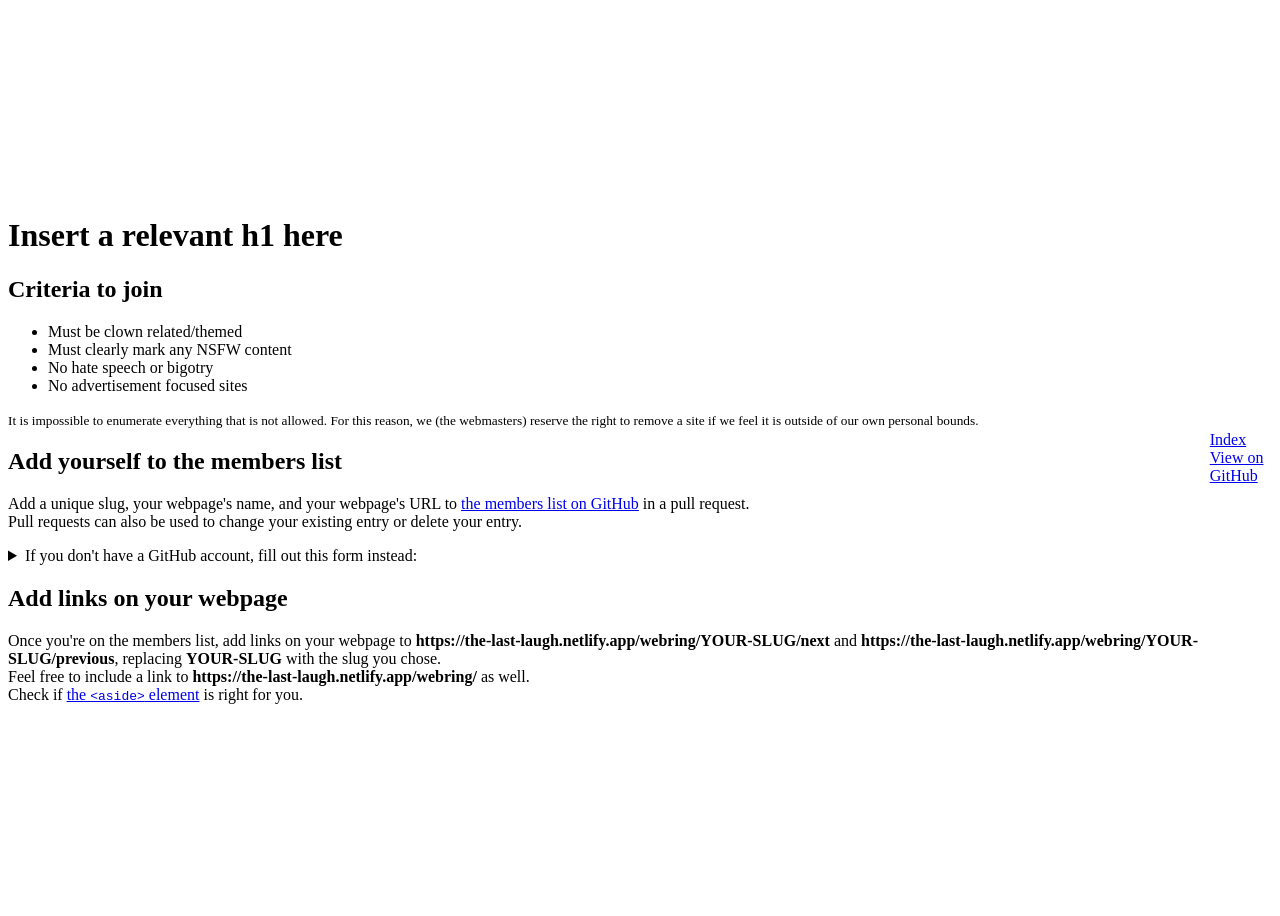
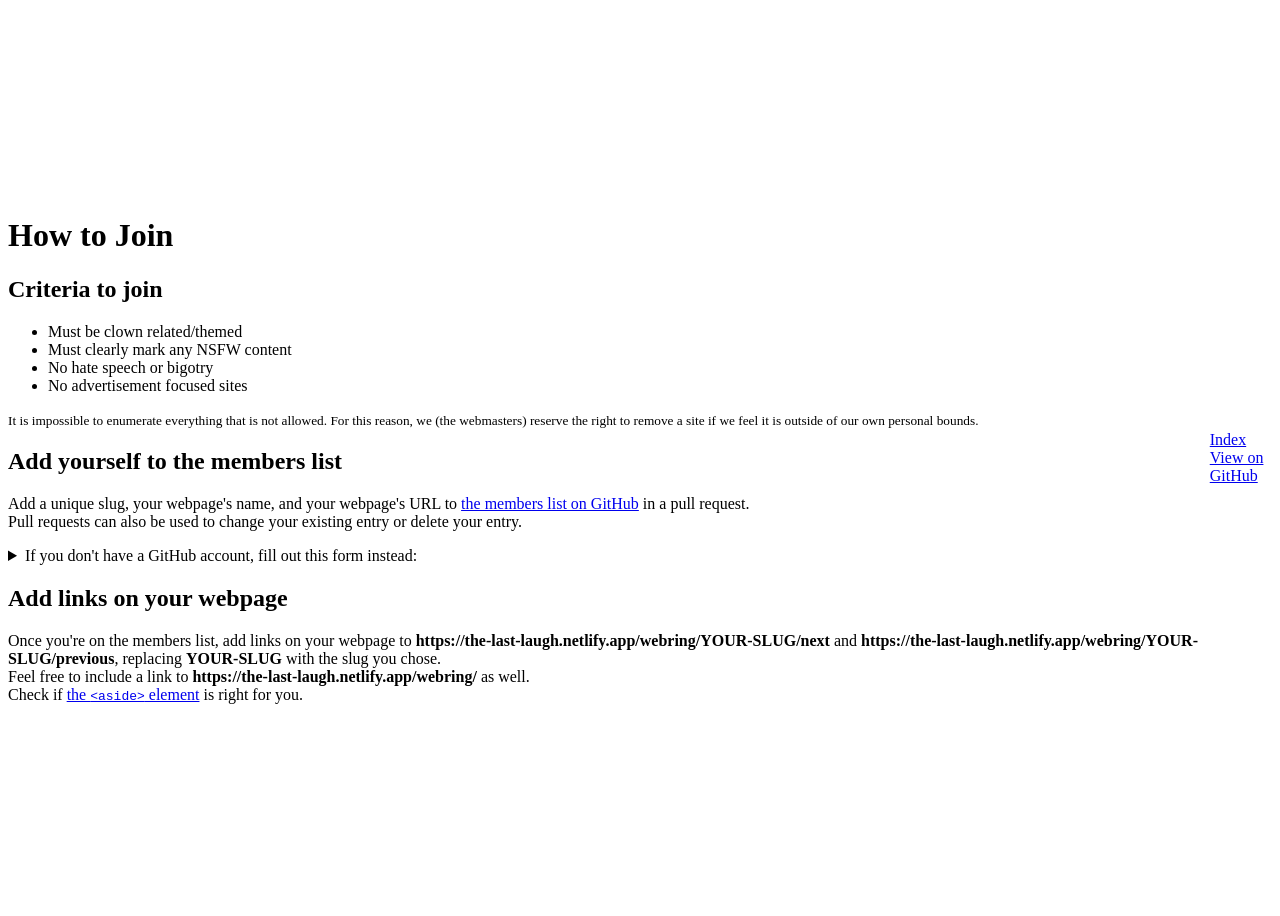
Before and after one commit to ilikadapotata/webring, a Jekyll site: the page built from join.html, in a window 1280 px wide. Built offline with Jekyll 4.4.1, drawn with Linux system fonts in a browser that asks for light colours.

Commit message:
Update join.html

```diff
--- a/join.html
+++ b/join.html
@@ -2,7 +2,7 @@
 title: How to Join
 layout: html
 ---
-<h1>Insert a relevant h1 here</h1>
+<h1>How to Join</h1>
 <h2>Criteria to join</h2>
 <ul>
 <li>Must be clown related/themed
```
